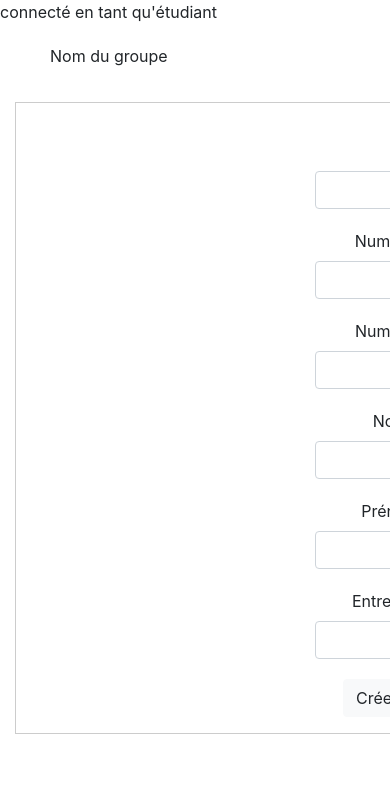
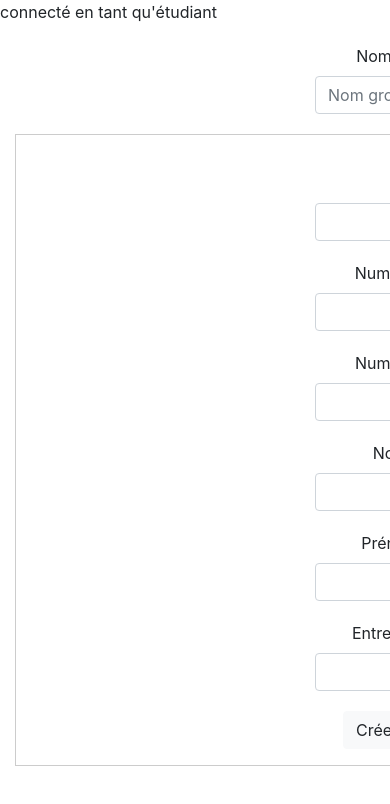
Before and after one commit to pagetArnaud/Polytech_IG3_piscine, a website: page création_groupe.html in a window 390 px wide. Shown: the top 804 px of the page. Drawn offline with nearby package versions, Linux system fonts and the light colour scheme.

Commit message:
création groupe

```diff
--- a/création_groupe.html
+++ b/création_groupe.html
@@ -34,11 +34,11 @@
 <div class="container">
     <form action="/nom-groupe" method="post" class="form-title form-group">
         <div class="row">
-            <div class="col">
+            <div class="col-12 col-md-12 col-lg-6">
                 <label for="name">Nom du groupe</label>
             </div>
 
-            <div class="col">
+            <div class="col-12 col-md-12 col-lg-6">
                 <input type="text" id="name" name="Nom groupe"
                        size="20" placeholder="Nom groupe" class="form-control">
             </div>
```
